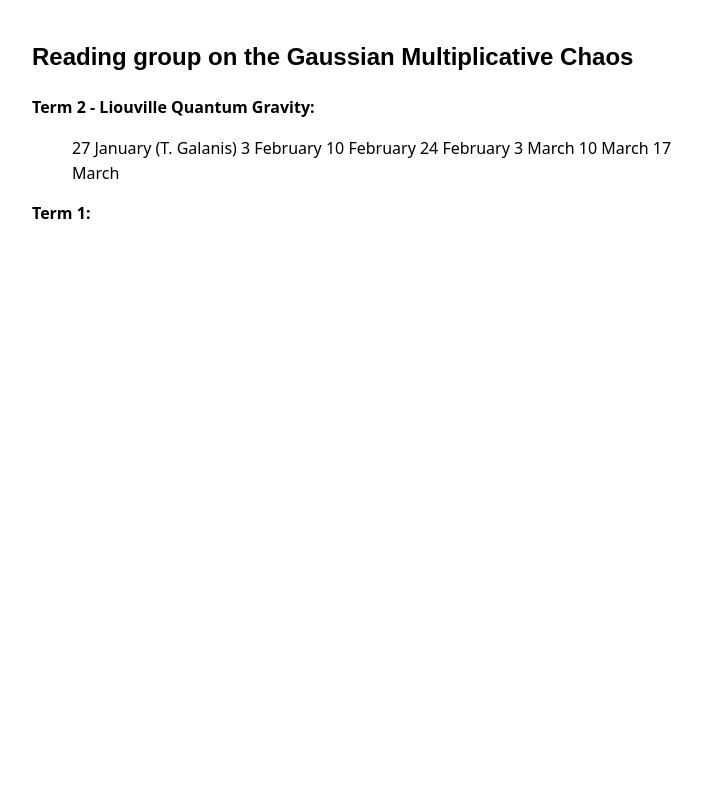
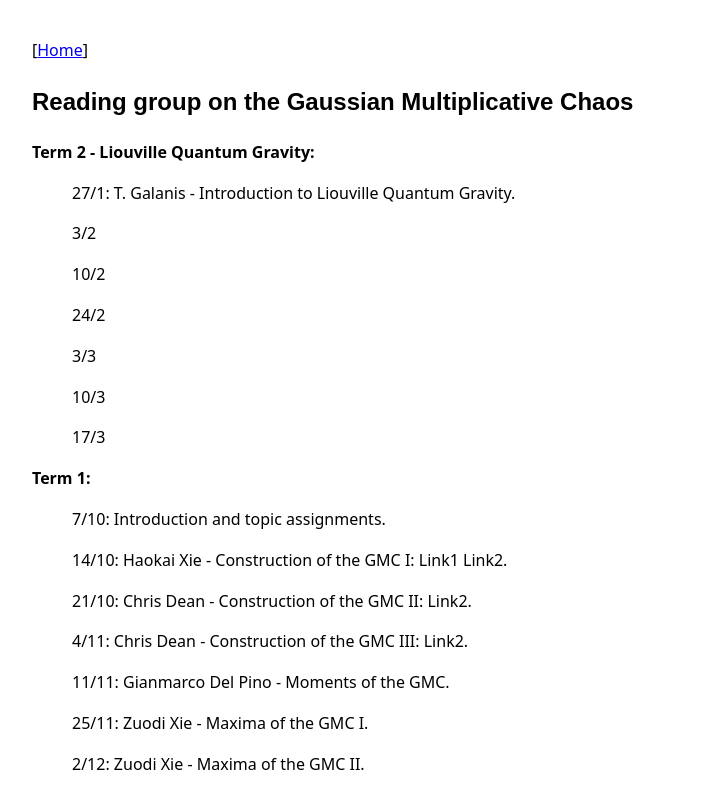
Before and after one commit to rosati-tom/rosati-tom.github.io, a Jekyll site: the page built from gmc.md, in a window 1280 px wide. Shown: the top 809 px of the page, without its empty margins (243-944 px from the left). Built offline with Jekyll 4.4.1, drawn with Linux system fonts in a browser that asks for light colours; some web fonts are replaced; our own code applies the rules of GitHub Pages for plain Markdown files.

Commit message:
More reading group.

```diff
--- a/gmc.md
+++ b/gmc.md
@@ -1,14 +1,37 @@
+
+[[Home](/index.md)]
 
 ## Reading group on the Gaussian Multiplicative Chaos
 
 **Term 2 - Liouville Quantum Gravity:**
 
-> 27 January (T. Galanis)
-> 3 February
-> 10 February
-> 24 February
-> 3 March
-> 10 March
-> 17 March
+> 27/1: T. Galanis - Introduction to Liouville Quantum Gravity.
+
+> 3/2
+
+> 10/2
+
+> 24/2
+
+> 3/3
+
+> 10/3
+
+> 17/3
 
 **Term 1:**
+
+
+> 7/10: Introduction and topic assignments.
+
+> 14/10: Haokai Xie - Construction of the GMC I: Link1 Link2.
+
+> 21/10: Chris Dean - Construction of the GMC II: Link2.
+
+> 4/11: Chris Dean - Construction of the GMC III: Link2.
+
+> 11/11: Gianmarco Del Pino - Moments of the GMC.
+
+> 25/11: Zuodi Xie - Maxima of the GMC I.
+
+> 2/12: Zuodi Xie - Maxima of the GMC II.
```
